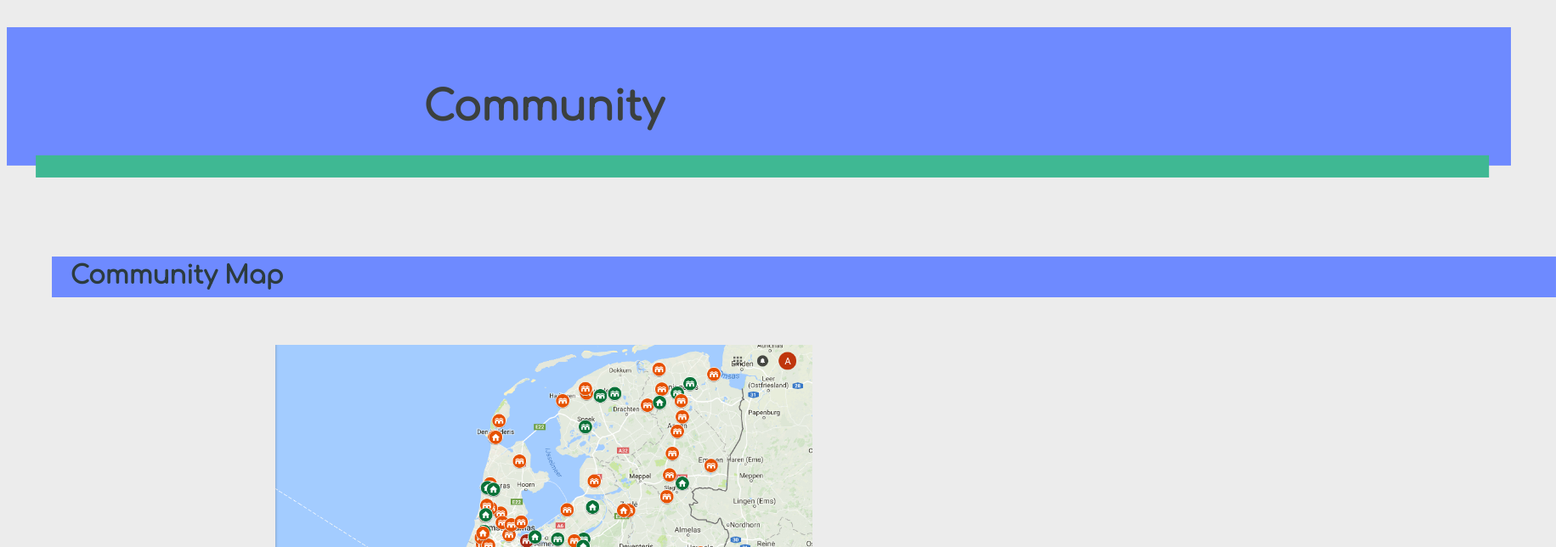
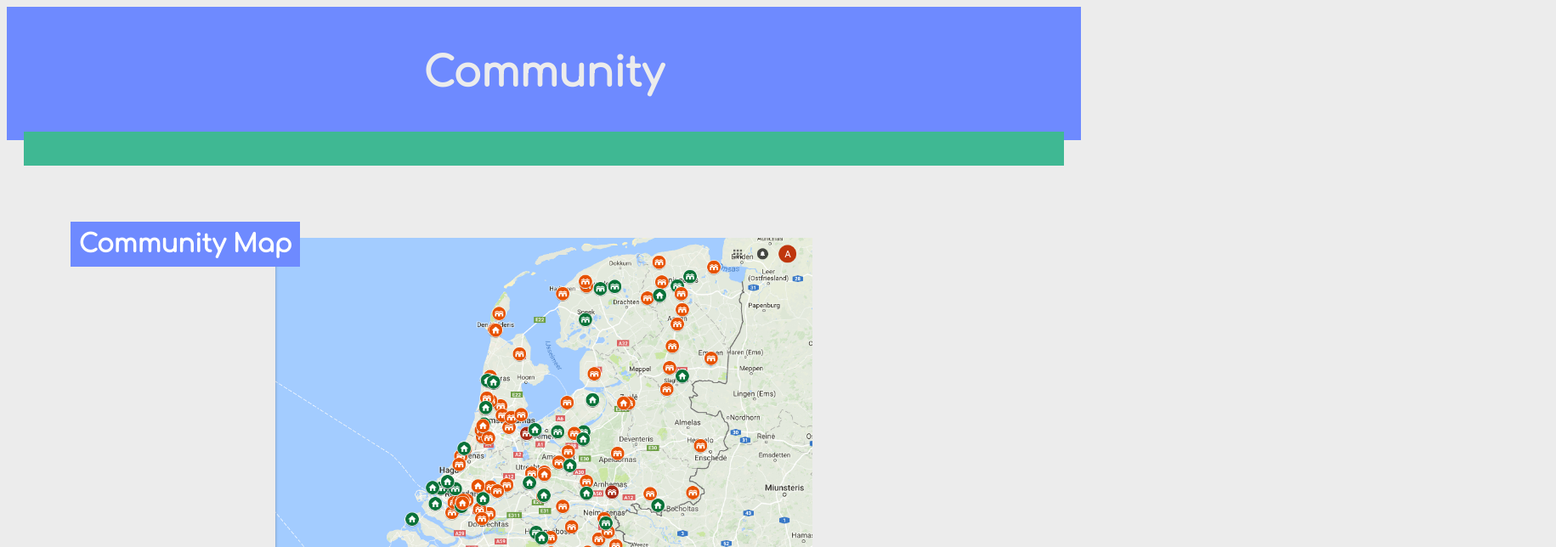
Before and after one commit to KrasiStoyanov/tiny-houses, a plain HTML site: page pages/comunity.html in a window 1280 px wide. Shown: the top 644 px of the page at 85% size, 1831 px wide, since content can reach past the window. Drawn offline with Linux system fonts and the light colour scheme.

Commit message:
removing placeholders

```diff
--- a/css/community/community.css
+++ b/css/community/community.css
@@ -30,7 +30,9 @@ body{
 .header {
     position: relative;
     text-align: center;
-    color: #3b403e;
+    color: #ececec;
+    background-color: #6e8aff;
+    padding: 20px;
 }
 .centered{
     position: absolute;
@@ -41,11 +43,21 @@ body{
 .header-2 {
     position: relative;
     text-align: left;
-    color: #2c3b3e;
+    color: white;
     margin-left: 40pt
 }
 .left{
     position: absolute;
     left:16pt;
     top: 5pt;
+    background-color: #6e8aff;
+    padding: 10px
 }
+.underHeader{
+    background-color: #3fb893;
+    padding: 20px;
+    margin-left: 20px;
+    margin-right: 20px;
+    position: relative;
+    top: -10px;
+}
--- a/pages/comunity.html
+++ b/pages/comunity.html
@@ -8,18 +8,15 @@
         <title>Community Teeny Tiny Houses</title>
     </head>
     <body>
-        <h1>
-            <div class="header">
-                <img src="../images/community/placeholders/header-image.png">
-                <div class="centered">Community</div>
+        <div class="header">
+            <h1>Community</h1>
             </div>
-        </h1>
+        <div class="underHeader"> </div>
         <p1>
 
         </p1>
         <h2>
             <div class= "header-2">
-            <img src="../images/community/placeholders/header-image-2.png">
             <div class="left">Community Map</div>
             </div>
 
```
Also changed, not shown: images/community/placeholders/header-image-2.png (deleted), images/community/placeholders/header-image.png (deleted).
